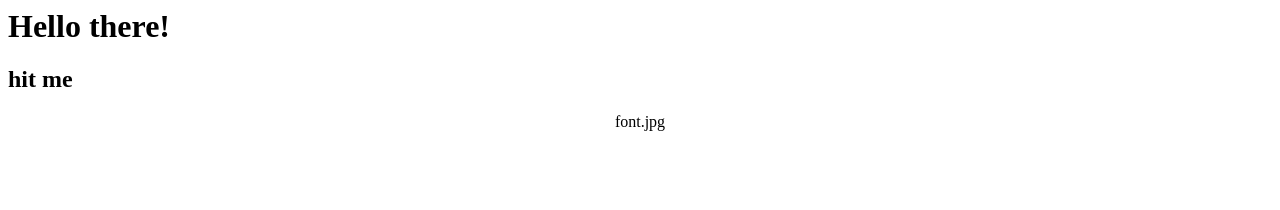
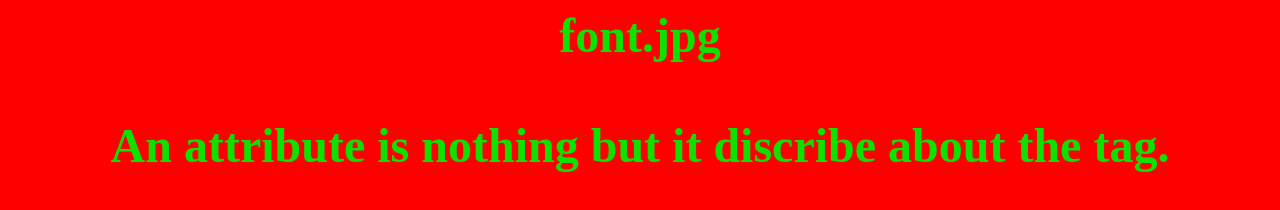
Before and after one commit to Ajay20062/web-platform-ccwd8w, a plain HTML site: page index.html in a window 1280 px wide. Drawn offline with Linux system fonts and the light colour scheme.

Commit message:
2 files modified

```diff
--- a/index.html
+++ b/index.html
@@ -1,10 +1,16 @@
 <html>
-  <head>
-     </head>
-  <body>
-    <h1>Hello there!</h1>
-    <h2>hit me </h2>
-    <font><center>font.jpg</font>
-    <size
-  </body>
+
+<head>
+	<title>ajay </title>
+</head>
+
+<body bgcolor="red">
+	<h1>
+		<font size=72, color="geen" face="latin">
+			<center>font.jpg
+				<br><br>An attribute is nothing but it discribe about the tag.
+	</font>
+	</h1>
+</body>
+
 </html>
```
Also changed, not shown: me.html (deleted, +0 -9 lines).
